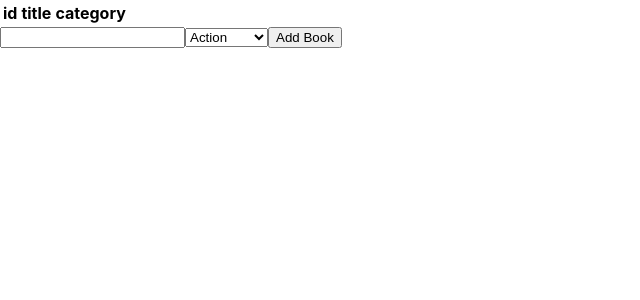
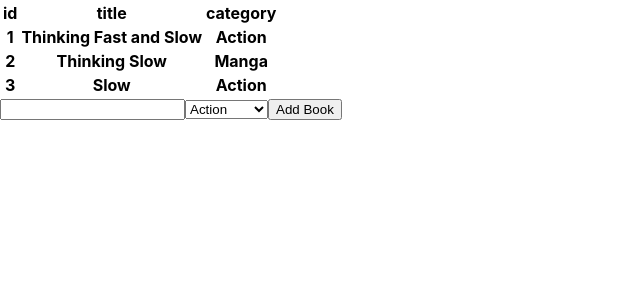
Before and after one commit to m15e/react-bookstore, a React (Create React App) app: page / in a window 1280 px wide. Shown: the top 300 px of the page, without its empty margins (0-640 px from the left). Built offline with nearby package versions, Linux system fonts and the light colour scheme.

Commit message:
Linked book component to store

```diff
--- a/src/components/Book.js
+++ b/src/components/Book.js
@@ -1,11 +1,14 @@
-import React from 'react';
+import React from "react";
 
-function Book() {
+const Book = props => {
+  const { id, title, category } = props.book;
   return (
-    <div>
-      <p>Book</p>
-    </div>
+    <tr>
+      <th>{id}</th>
+      <th>{title}</th>
+      <th>{category}</th>
+    </tr>
   );
-}
+};
 
 export default Book;
--- a/src/components/BooksList.js
+++ b/src/components/BooksList.js
@@ -1,6 +1,10 @@
 import React from "react";
+import { connect } from "react-redux";
+import Book from "./Book";
 
-const BooksList = () => (
+const BooksList = props => {
+  const books = props.books.map(book => <Book book={book} />);
+  return (
     <table>
       <thead>
         <tr>
@@ -9,8 +13,13 @@ const BooksList = () => (
           <th>category</th>
         </tr>
       </thead>
-    <tbody></tbody>
+      <tbody>{books}</tbody>
     </table>
   );
+};
 
-export default BooksList;
+const mapStateToProps = state => ({
+  books: state.books,
+});
+
+export default connect(mapStateToProps)(BooksList);
--- a/src/store.js
+++ b/src/store.js
@@ -4,21 +4,23 @@ import booksReducer from "./reducers/books";
 // import rootReducer from "./reducers";
 
 const initialState = {
-  bookOne: {
+  books: [
+    {
       id: 1,
       title: "Thinking Fast and Slow",
       category: "Action",
     },
-  bookTwo: {
+    {
       id: 2,
       title: "Thinking Slow",
       category: "Manga",
     },
-  bookThree: {
+    {
       id: 3,
       title: "Slow",
       category: "Action",
     },
+  ],
 };
 
 const middleware = [thunk];
```
Also changed, not shown: 1 other file (tests, documents, lock files or other folders). Lines whose indentation alone changed are shown as unchanged.
